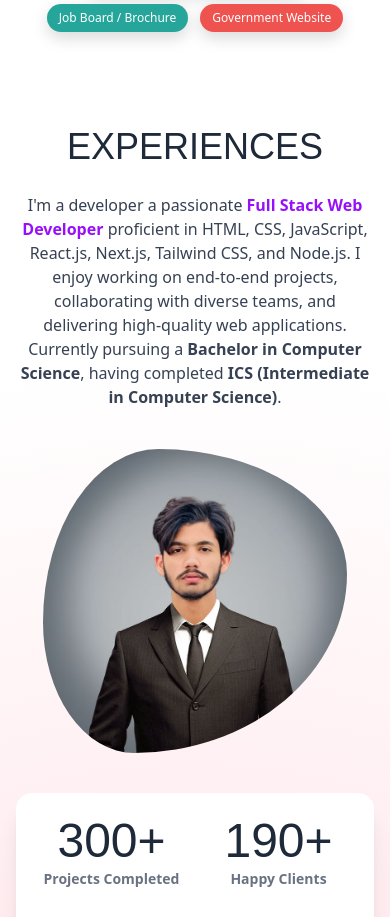
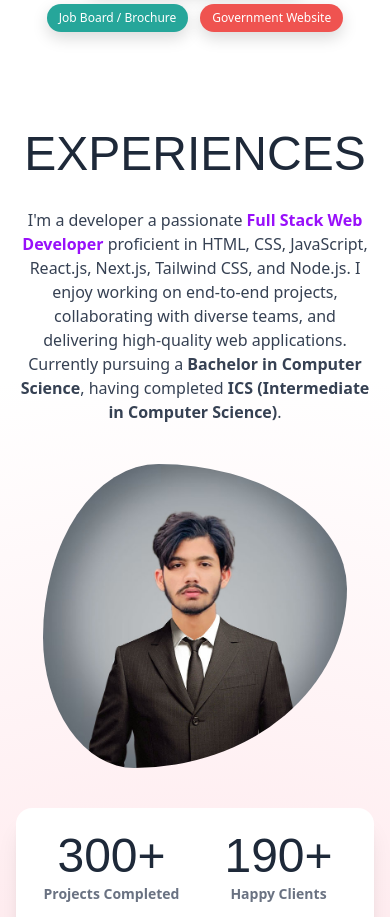
Before and after one commit to kaka803/hassnain-dev, a Next.js app: page / in a window 390 px wide. Shown: the part 1480-2397 px from the top of the page. Built offline with nearby package versions, Linux system fonts and the light colour scheme.

Commit message:
'changesss'

```diff
--- a/app/components/About.js
+++ b/app/components/About.js
@@ -57,7 +57,7 @@ const ExperienceSection = () => {
       className="relative md:py-16 px-4 sm:px-8 md:px-16 mb-20 overflow-hidden"
     >
       <div className="relative z-10 text-center space-y-6">
-        <h2 className="text-4xl sm:text-[40px] md:text-[60px] lg:text-[80px] text-gray-800 font-bold bebas-regular leading-tight">
+        <h2 className="text-5xl sm:text-[40px] md:text-[60px] lg:text-[80px] text-gray-800 font-bold bebas-regular leading-tight">
           EXPERIENCES
         </h2>
 
```
